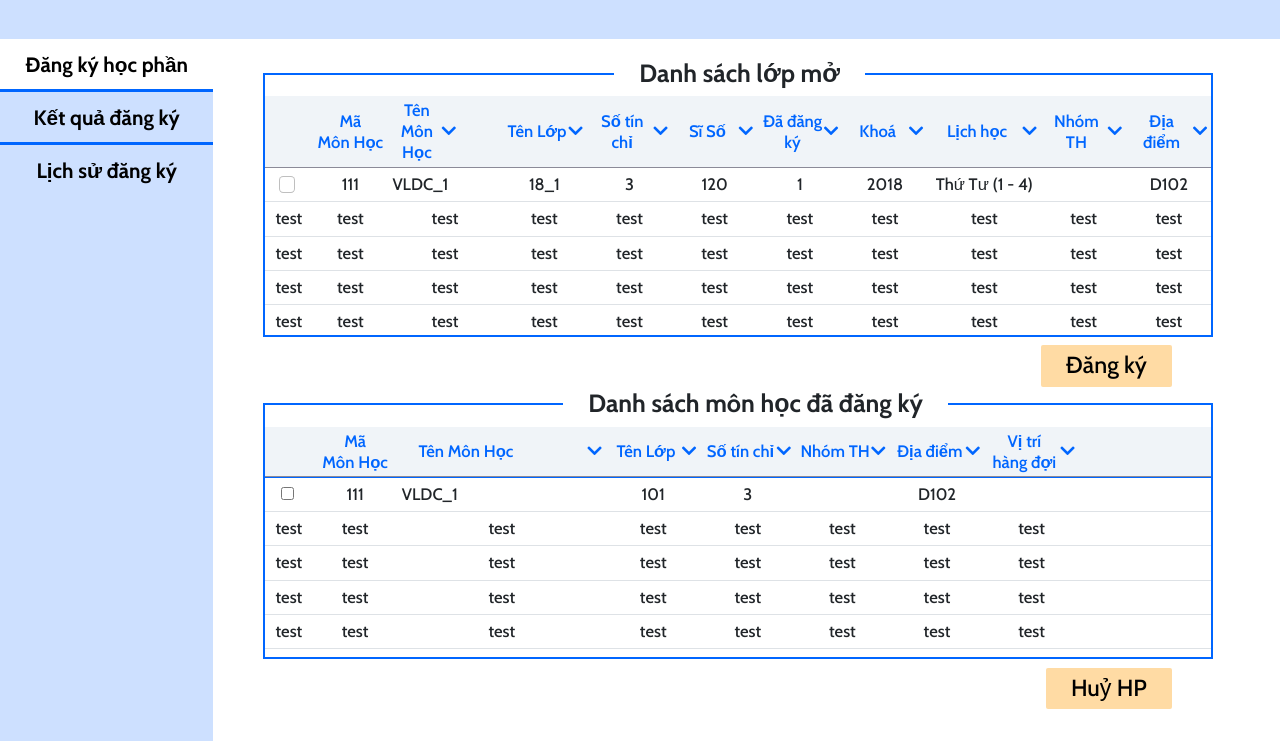
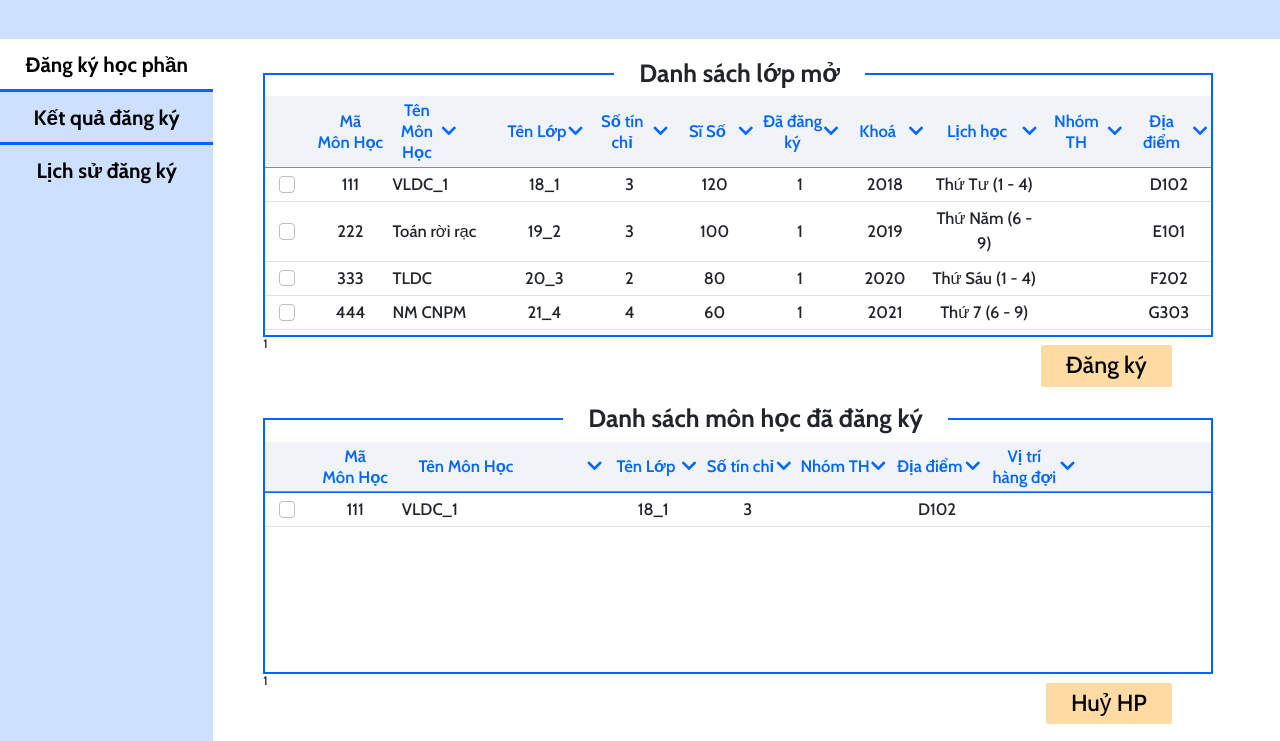
Before and after one commit to caotanduc/Nhom12_NhapMonCongNghePhanMem, a PHP site: page /mvc/views/Register.php in a window 1280 px wide. Shown: the part 92-833 px from the top of the page. Run offline with PHP 8.4, Linux system fonts and the light colour scheme; a user stored in the database is signed in; data comes from the database, SQL or seed files in the repository.

Commit message:
update register

```diff
--- a/hcmus-portal/mvc/config/crs_3.sql
+++ b/hcmus-portal/mvc/config/crs_3.sql
@@ -14,7 +14,8 @@
 --
 -- Cơ sở dữ liệu: `crs_3`
 --
-
+CREATE SCHEMA IF NOT EXISTS `crs_3`;
+USE `crs_3` ;
 -- --------------------------------------------------------
 
 --
--- a/hcmus-portal/mvc/views/Register.php
+++ b/hcmus-portal/mvc/views/Register.php
@@ -2,23 +2,26 @@
 session_start();
 include "../config/db_connect.php";
 
-$sql = "select aci.course_id, c.name,  cl.name as class_name, c.credits, aci.max_student, count(distinct en.student_id) as registered, 	ac.shool_year, d.name as day_name, aci.start_period, aci.end_period, aci.room
+$sql = "SELECT aci.course_id, c.name,
+cl.name as class_name, c.credits, aci.max_student,
+count(distinct en.student_id) as registered, ac.shool_year,
+d.name as day_name, aci.start_period, aci.end_period, aci.room, aci.period_id, aci.class_id
 from available_course_info aci inner join course c on aci.course_id  = c.ID
 inner join class cl on aci.class_id = cl.ID
 left join enrollment en on aci.period_id = en.period_id and aci.course_id = en.course_id and aci.class_id = en.class_id
 inner join available_course ac on aci.period_id = ac.period_id and aci.course_id = ac.course_id
 inner join day d on d.num = aci.day
-where aci.period_id = 1
 group by aci.period_id, aci.course_id, aci.class_id";
+
 
 $query = $conn->query($sql);
 $query->setFetchMode(PDO::FETCH_ASSOC);
 
-$sql2 = "select co.ID, co.name, c.ID as class_name, co.credits, aci.room
+$sql2 = "SELECT co.ID, co.name, c.name as class_name, co.credits, aci.room, en.period_id, en.class_id
 from enrollment en inner join class c on en.class_id = c.ID
 inner join course co on en.course_id = co.ID
 inner join available_course_info aci on en.period_id = aci.period_id and en.course_id = aci.course_id and en.class_id = aci.class_id
-where en.period_id = 1 and en.student_id = " . $_SESSION['student_id'];
+where en.student_id = " . $_SESSION['student_id'];
 ?>
 
 <!DOCTYPE html>
@@ -60,9 +63,12 @@
       </div>
       <div class="col-10 pane" style="padding: 0px !important">
         <div class="container-fluid" style="padding: 4rem 8rem 0 6rem!important;">
+
+          <form action="../controllers/course-reg.php" class="register" method="post">
             <div class="container-table" style="height: 33vh">
               <div class="table-responsive" style="width: 100%; height: 100%">
                 <h2 class="table-label1">Danh sách lớp mở</h2>
+
                 <table class="table table-responsive table-hover">
                   <thead>
                     <tr>
@@ -129,7 +135,8 @@
                     <?php while ($row = $query->fetch()) { ?>
                     <tr>
                       <td>
-                        <input class="form-check-input" type="checkbox" name="select" />&nbsp
+                        <input class="form-check-input" type="checkbox" name="select-register[]"
+                        value=<?php echo $row['period_id'] . "," . $row['course_id'] . "," . $row['class_id'];?> />&nbsp
                       </td>
 
                       <td><?php echo $row['course_id']; ?></td>
@@ -140,104 +147,36 @@
                       <td><?php echo $row['max_student']; ?></td>
                       <td><?php echo $row['registered']; ?></td>
                       <td><?php echo $row['shool_year']; ?></td>
-                      <td><?php echo $row['day_name'] . ' (' . $row['start_period'] . ' - ' . $row['end_period'] . ')'; ?></td>
+                      <td><?php echo $row['day_name'] . ' (' . $row['start_period'] . ' - ' . $row['end_period'] . ')'; ?>
+                      </td>
                       <td></td>
                       <td><?php echo $row['room']; ?></td>
                     </tr>
                     <?php } ?>
 
-
-                  <tr>
-                    <td>test</td>
-                    <td>test</td>
-                    <td>test</td>
-                    <td>test</td>
-                    <td>test</td>
-                    <td>test</td>
-                    <td>test</td>
-                    <td>test</td>
-                    <td>test</td>
-                    <td>test</td>
-                    <td>test</td>
-                  </tr>
-                  <tr>
-                    <td>test</td>
-                    <td>test</td>
-                    <td>test</td>
-                    <td>test</td>
-                    <td>test</td>
-                    <td>test</td>
-                    <td>test</td>
-                    <td>test</td>
-                    <td>test</td>
-                    <td>test</td>
-                    <td>test</td>
-                  </tr>
-                  <tr>
-                    <td>test</td>
-                    <td>test</td>
-                    <td>test</td>
-                    <td>test</td>
-                    <td>test</td>
-                    <td>test</td>
-                    <td>test</td>
-                    <td>test</td>
-                    <td>test</td>
-                    <td>test</td>
-                    <td>test</td>
-                  </tr>
-                  <tr>
-                    <td>test</td>
-                    <td>test</td>
-                    <td>test</td>
-                    <td>test</td>
-                    <td>test</td>
-                    <td>test</td>
-                    <td>test</td>
-                    <td>test</td>
-                    <td>test</td>
-                    <td>test</td>
-                    <td>test</td>
-                  </tr>
-                  <tr>
-                    <td>test</td>
-                    <td>test</td>
-                    <td>test</td>
-                    <td>test</td>
-                    <td>test</td>
-                    <td>test</td>
-                    <td>test</td>
-                    <td>test</td>
-                    <td>test</td>
-                    <td>test</td>
-                    <td>test</td>
-                  </tr>
-                  <tr>
-                    <td>test</td>
-                    <td>test</td>
-                    <td>test</td>
-                    <td>test</td>
-                    <td>test</td>
-                    <td>test</td>
-                    <td>test</td>
-                    <td>test</td>
-                    <td>test</td>
-                    <td>test</td>
-                    <td>test</td>
-                  </tr>
-
                   </tbody>
                 </table>
+
               </div>
             </div>
 
-          <form action="" class="register" method="post">
-            <button type="submit" class="btn-register">Đăng ký</button>
+            <button type="submit" name="register-button" class="btn-register">Đăng ký</button>
+
+            <?php
+            if (isset($_SESSION['status1'])) {
+              echo "<h4>" . $_SESSION['status1'] . "</h4>";
+              unset($_SESSION['status1']);
+            }
+            ?>
           </form>
 
+
+          <form action="../controllers/cancel.php" class="cancel" method="post">
             <div class="container-table" style="height: 32vh; margin-top: 8rem">
               <div class="table-responsive" style="width: 100%; height: 100%">
                 <h2 class="table-label2">Danh sách môn học đã đăng ký</h2>
+
+
                 <table class="table table-responsive table-hover">
                   <thead style="background-color: #F0F4F8; border-bottom: 1px solid #8B8A98;">
                     <tr>
@@ -289,7 +228,8 @@
 
                     while ($row = $query->fetch()) { ?>
                     <tr>
-                      <td><input type="checkbox" name="select" />&nbsp</td>
+                      <td><input class="form-check-input" type="checkbox" name="select-cancel[]" value="
+                      <?php echo $row['period_id'] . "," . $row['ID'] . "," . $row['class_id'];?>" />&nbsp</td>
                       <td><?php echo $row['ID']; ?></td>
                       <td style="text-align: left;">
                         <?php echo $row['name']; ?></td>
@@ -301,68 +241,20 @@
                       <td></td>
                     </tr>
                     <?php } ?>
-                  <tr>
-                    <td>test</td>
-                    <td>test</td>
-                    <td>test</td>
-                    <td>test</td>
-                    <td>test</td>
-                    <td>test</td>
-                    <td>test</td>
-                    <td>test</td>
-                    <td></td>
-                  </tr>
-                  <tr>
-                    <td>test</td>
-                    <td>test</td>
-                    <td>test</td>
-                    <td>test</td>
-                    <td>test</td>
-                    <td>test</td>
-                    <td>test</td>
-                    <td>test</td>
-                    <td></td>
-                  </tr>
-                  <tr>
-                    <td>test</td>
-                    <td>test</td>
-                    <td>test</td>
-                    <td>test</td>
-                    <td>test</td>
-                    <td>test</td>
-                    <td>test</td>
-                    <td>test</td>
-                    <td></td>
-                  </tr>
-                  <tr>
-                    <td>test</td>
-                    <td>test</td>
-                    <td>test</td>
-                    <td>test</td>
-                    <td>test</td>
-                    <td>test</td>
-                    <td>test</td>
-                    <td>test</td>
-                    <td></td>
-                  </tr>
-                  <tr>
-                    <td>test</td>
-                    <td>test</td>
-                    <td>test</td>
-                    <td>test</td>
-                    <td>test</td>
-                    <td>test</td>
-                    <td>test</td>
-                    <td>test</td>
-                    <td></td>
-                  </tr>
-
                   </tbody>
                 </table>
+
+
               </div>
             </div>
-          <form action="" class="cancel" method="post">
-            <button type="submit" class="btn-cancel">Huỷ HP</button>
+            <button type="submit" name="cancel-button" class="btn-cancel">Huỷ HP</button>
+
+            <?php
+            if (isset($_SESSION['status'])) {
+              echo "<h4>" . $_SESSION['status'] . "</h4>";
+              unset($_SESSION['status']);
+            }
+            ?>
           </form>
 
         </div>
```
Also changed, not shown: hcmus-portal/mvc/controllers/cancel.php (added, +40 -0 lines), hcmus-portal/mvc/controllers/course-reg.php (added, +37 -0 lines). Lines whose indentation alone changed are shown as unchanged.
